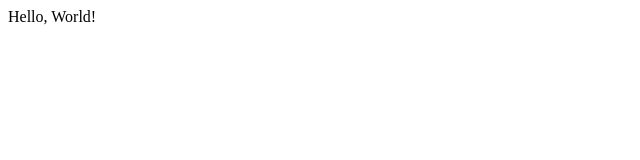
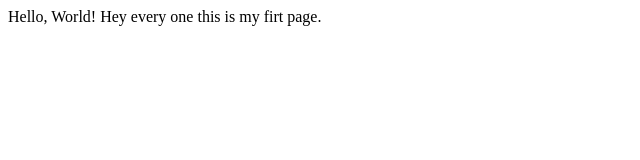
Before and after one commit to Raviekanth/lecture1, a plain HTML site: page index.html in a window 1280 px wide. Shown: the whole page, without its empty margins (0-640 px from the left). Drawn offline with Linux system fonts and the light colour scheme.

Commit message:
added another line

```diff
--- a/index.html
+++ b/index.html
@@ -5,5 +5,6 @@
   </head>
   <body>
     Hello, World!
+    Hey every one this is my firt page.
   </body>
 </html>
```
